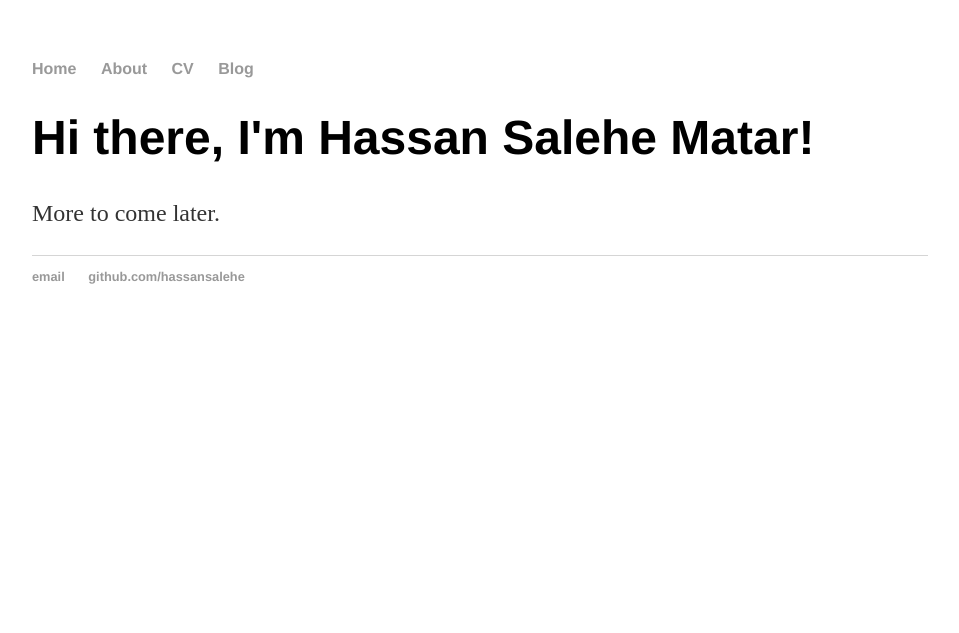
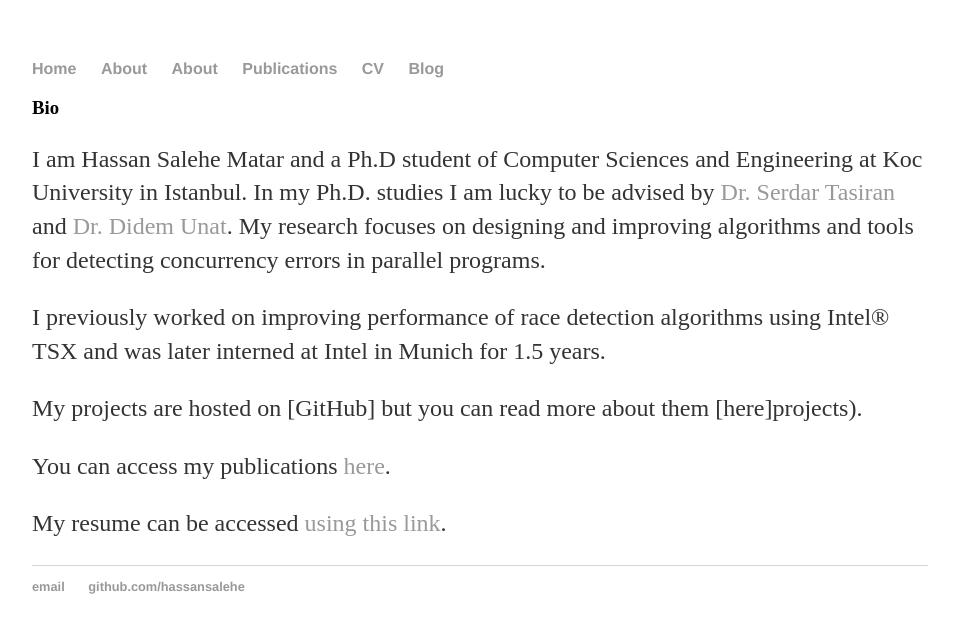
Before and after one commit to hassansalehe/hassansalehe.github.io, a Jekyll site: the page built from index.md, in a window 1280 px wide. Shown: the top 633 px of the page, without its empty margins (160-1119 px from the left). Built offline with Jekyll 4.4.1, drawn with Linux system fonts in a browser that asks for light colours.

Commit message:
Introduction page.

```diff
--- a/_layouts/default.html
+++ b/_layouts/default.html
@@ -10,6 +10,8 @@
       <ul>
         <li><a href="/">Home</a></li>
         <li><a href="/about">About</a></li>
+        <li><a href="/projects">About</a></li>
+        <li><a href="/publications">Publications</a></li>
         <li><a href="/cv">CV</a></li>
         <li><a href="/blog">Blog</a></li>
       </ul>
--- a/index.md
+++ b/index.md
@@ -2,7 +2,21 @@
 layout: default
 title: Blog - Hassan Salehe Matar
 ---
-<div class="blurb">
-	<h1>Hi there, I'm Hassan Salehe Matar!</h1>
-	<p> More to come later. </p>
-</div>
+
+### Bio
+
+I am Hassan Salehe Matar and a Ph.D student of Computer Sciences and
+Engineering at Koc University in Istanbul. In my Ph.D. studies I am
+lucky to be advised by [Dr. Serdar Tasiran](https://home.ku.edu.tr/~stasiran/)
+and [Dr. Didem Unat](https://home.ku.edu.tr/~dunat/).  My research focuses
+on designing and improving algorithms and tools for detecting concurrency
+errors in parallel programs.
+
+I previously worked on improving performance of race detection algorithms
+using Intel® TSX and was later interned at Intel in Munich for 1.5 years.
+
+My projects are hosted on [GitHub] but you can read more about them [here]projects).
+
+You can access my publications [here](publications).
+
+My resume can be accessed [using this link](cv).
```
Also changed, not shown: 1 other file. Lines whose indentation alone changed are shown as unchanged.
